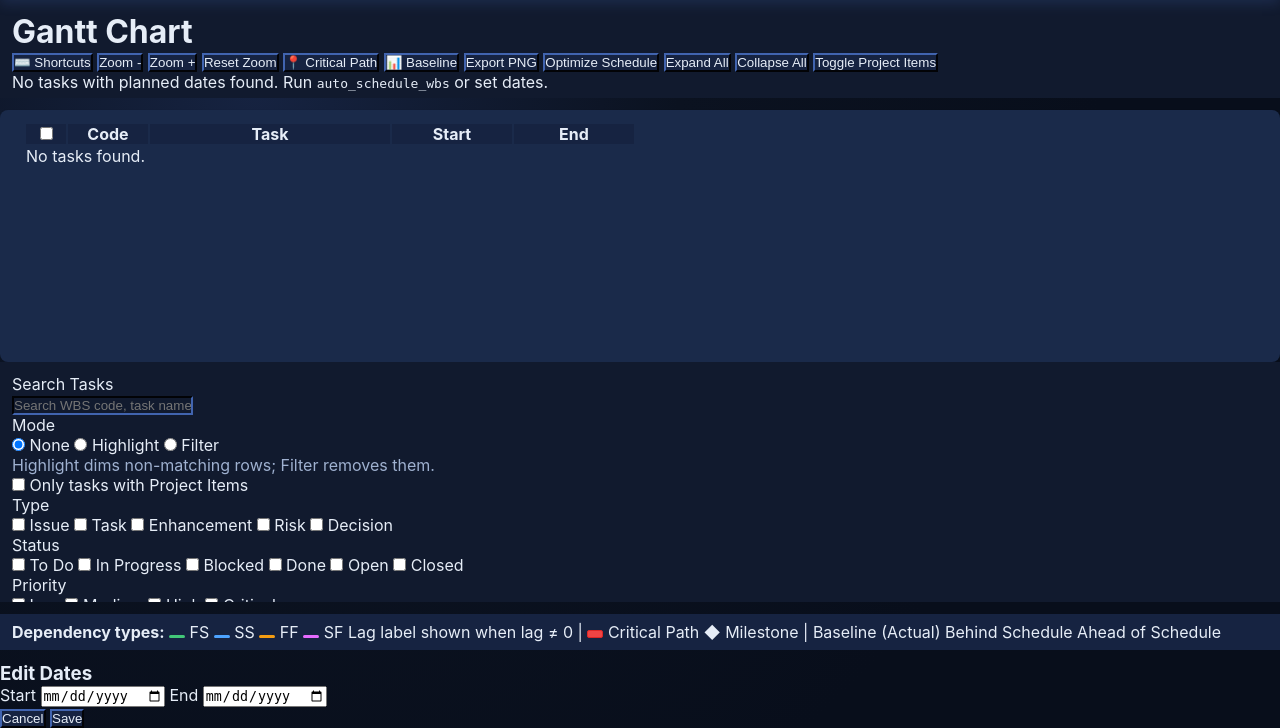
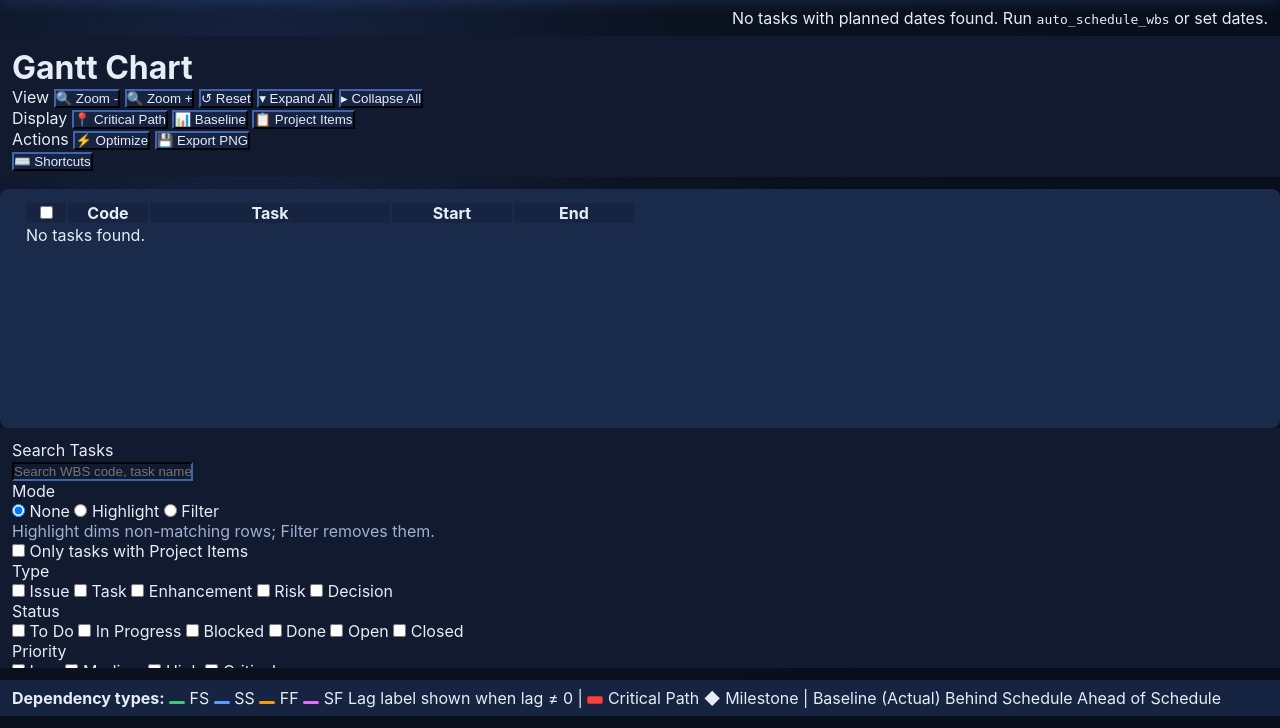
Before and after one commit to brucedombrowski/OpenSourceHouseProject, a Django app: page /gantt/ in a window 1280 px wide. Shown: the part 72-800 px from the top of the page. Run offline with Django 5.2, Linux system fonts and the light colour scheme; the visitor is signed in with stand-in values (Sample User, id 1); data comes from the database, SQL or seed files in the repository; data that the repository does not hold is empty.

Commit message:
Fix Gantt modal visibility, reposition legend, add server stop script
- Modal JS: Remove duplicate modals on init, toggle display inline + class
- Legend: Move above filters, directly under Gantt header
- Header: Group buttons with labels (View, Display, Actions, Help)
- Add stopAllServers.sh script to kill dev servers on common ports

```diff
--- a/wbs/static/wbs/gantt.js
+++ b/wbs/static/wbs/gantt.js
@@ -398,7 +398,8 @@ document.addEventListener("DOMContentLoaded", function () {
      Inline date edit via modal
   ------------------------------------------------------------ */
   const modal = document.createElement("div");
-  modal.className = "gantt-modal hidden";
+  modal.className = "gantt-modal";
+  modal.style.display = "none"; // ensure hidden even if CSS fails to load
   modal.innerHTML = `
     <div class="gantt-modal-backdrop"></div>
     <div class="gantt-modal-card">
@@ -412,6 +413,13 @@ document.addEventListener("DOMContentLoaded", function () {
     </div>
   `;
   document.body.appendChild(modal);
+  // Hide any pre-existing gantt modals (defensive against duplicated markup)
+  document.querySelectorAll(".gantt-modal").forEach((el) => {
+    if (el !== modal) {
+      el.classList.remove("show");
+      el.style.display = "none";
+    }
+  });
   const startInput = modal.querySelector("#modal-start");
   const endInput = modal.querySelector("#modal-end");
   const cancelBtn = modal.querySelector("#modal-cancel");
@@ -422,11 +430,13 @@ document.addEventListener("DOMContentLoaded", function () {
     modalTarget = bar;
     startInput.value = bar.dataset.start;
     endInput.value = bar.dataset.end;
-    modal.classList.remove("hidden");
+    modal.style.display = "block";
+    modal.classList.add("show");
   }
 
   function closeModal() {
-    modal.classList.add("hidden");
+    modal.classList.remove("show");
+    modal.style.display = "none";
     modalTarget = null;
   }
 
--- a/wbs/templates/wbs/gantt.html
+++ b/wbs/templates/wbs/gantt.html
@@ -498,34 +498,77 @@
       </div>
 
           <div class="gantt-header-actions">
-            <button type="button" id="show-keyboard-help" aria-label="Show keyboard shortcuts" onclick="document.getElementById('keyboard-help-modal').style.display='flex'">
-              ⌨️ Shortcuts
-            </button>
-            <button type="button" id="zoom-out" aria-label="Zoom out">Zoom -</button>
-            <button type="button" id="zoom-in" aria-label="Zoom in">Zoom +</button>
-            <button type="button" id="zoom-reset" aria-label="Reset zoom">Reset Zoom</button>
+            <!-- View Controls -->
+            <div class="button-group">
+              <span class="group-label">View</span>
+              <button type="button" id="zoom-out" aria-label="Zoom out">🔍 Zoom -</button>
+              <button type="button" id="zoom-in" aria-label="Zoom in">🔍 Zoom +</button>
+              <button type="button" id="zoom-reset" aria-label="Reset zoom">↺ Reset</button>
+              <button type="button" id="expand-all" aria-label="Expand all tasks">▾ Expand All</button>
+              <button type="button" id="collapse-all" aria-label="Collapse all tasks">▸ Collapse All</button>
+            </div>
+
+            <!-- Display Options -->
+            <div class="button-group">
+              <span class="group-label">Display</span>
               <button type="button" id="toggle-critical-path" aria-label="Toggle critical path" title="Highlight critical path">
                 📍 Critical Path
               </button>
               <button type="button" id="toggle-baseline" aria-label="Toggle baseline comparison" title="Show planned vs actual dates">
                 📊 Baseline
               </button>
-            <button type="button" id="export-gantt" aria-label="Export Gantt as PNG">Export PNG</button>
-            <button type="button" id="optimize-schedule" aria-label="Optimize schedule">Optimize Schedule</button>
-            <button type="button" id="expand-all" aria-label="Expand all tasks">Expand All</button>
-            <button type="button" id="collapse-all" aria-label="Collapse all tasks">Collapse All</button>
-            <button type="button" id="toggle-project-panel" aria-label="Toggle project items panel">Toggle Project Items</button>
+              <button type="button" id="toggle-project-panel" aria-label="Toggle project items panel">📋 Project Items</button>
+            </div>
+
+            <!-- Actions -->
+            <div class="button-group">
+              <span class="group-label">Actions</span>
+              <button type="button" id="optimize-schedule" aria-label="Optimize schedule">⚡ Optimize</button>
+              <button type="button" id="export-gantt" aria-label="Export Gantt as PNG">💾 Export PNG</button>
+            </div>
+
+            <!-- Help -->
+            <div class="button-group">
+              <button type="button" id="show-keyboard-help" aria-label="Show keyboard shortcuts" onclick="document.getElementById('keyboard-help-modal').style.display='flex'">
+                ⌨️ Shortcuts
+              </button>
             </div>
           </div>
-        {% if min_start and max_end %}
-      <div class="gantt-meta">
-        Range: {{ min_start }} → {{ max_end }} ({{ total_days }} days)
         </div>
-    {% else %}
-      <div class="gantt-meta">
-        No tasks with planned dates found. Run <code>auto_schedule_wbs</code> or set dates.
   </div>
-    {% endif %}
+
+  <div class="gantt-legend">
+    <strong>Dependency types:</strong>
+    <span class="legend-item">
+      <span class="legend-swatch dep-type-fs"></span> FS
+    </span>
+    <span class="legend-item">
+      <span class="legend-swatch dep-type-ss"></span> SS
+    </span>
+    <span class="legend-item">
+      <span class="legend-swatch dep-type-ff"></span> FF
+    </span>
+    <span class="legend-item">
+      <span class="legend-swatch dep-type-sf"></span> SF
+    </span>
+    <span class="legend-item">Lag label shown when lag ≠ 0</span>
+    <span class="legend-separator">|</span>
+    <span class="legend-item">
+      <span class="legend-swatch critical-path-swatch"></span> Critical Path
+    </span>
+    <span class="legend-item">
+      <span class="milestone-icon">◆</span> Milestone
+    </span>
+    <span class="legend-separator">|</span>
+    <span class="legend-item">
+      <span class="baseline-sample baseline-default"></span> Baseline (Actual)
+    </span>
+    <span class="legend-item">
+      <span class="baseline-sample baseline-behind"></span> Behind Schedule
+    </span>
+    <span class="legend-item">
+      <span class="baseline-sample baseline-ahead"></span> Ahead of Schedule
+    </span>
   </div>
 
   <div class="gantt-filters">
@@ -615,39 +658,6 @@
         <a href="{% url 'gantt_view' %}">Clear</a>
       </div>
     </form>
-  </div>
-  <div class="gantt-legend">
-    <strong>Dependency types:</strong>
-    <span class="legend-item">
-      <span class="legend-swatch dep-type-fs"></span> FS
-    </span>
-    <span class="legend-item">
-      <span class="legend-swatch dep-type-ss"></span> SS
-    </span>
-    <span class="legend-item">
-      <span class="legend-swatch dep-type-ff"></span> FF
-    </span>
-    <span class="legend-item">
-      <span class="legend-swatch dep-type-sf"></span> SF
-    </span>
-    <span class="legend-item">Lag label shown when lag ≠ 0</span>
-    <span class="legend-separator">|</span>
-    <span class="legend-item">
-      <span class="legend-swatch critical-path-swatch"></span> Critical Path
-    </span>
-    <span class="legend-item">
-      <span class="milestone-icon">◆</span> Milestone
-    </span>
-    <span class="legend-separator">|</span>
-    <span class="legend-item">
-      <span class="baseline-sample baseline-default"></span> Baseline (Actual)
-    </span>
-    <span class="legend-item">
-      <span class="baseline-sample baseline-behind"></span> Behind Schedule
-    </span>
-    <span class="legend-item">
-      <span class="baseline-sample baseline-ahead"></span> Ahead of Schedule
-    </span>
   </div>
 
   <!-- Bulk Actions Toolbar -->
@@ -866,6 +876,16 @@
     </div>
   </div>
 
+  {% if min_start and max_end %}
+    <div class="gantt-meta" style="text-align: right; padding: 8px 12px;">
+      Range: {{ min_start }} → {{ max_end }} ({{ total_days }} days)
+    </div>
+  {% else %}
+    <div class="gantt-meta" style="text-align: right; padding: 8px 12px;">
+      No tasks with planned dates found. Run <code>auto_schedule_wbs</code> or set dates.
+    </div>
+  {% endif %}
+
   <!-- Keyboard Shortcuts Help Modal -->
   <div id="keyboard-help-modal" class="modal-overlay" style="display: none;">
     <div class="modal-content keyboard-help-content">
```
Also changed, not shown: wbs/static/wbs/gantt.css (+22 -3 lines), 1 other file. Lines whose indentation alone changed are shown as unchanged.
